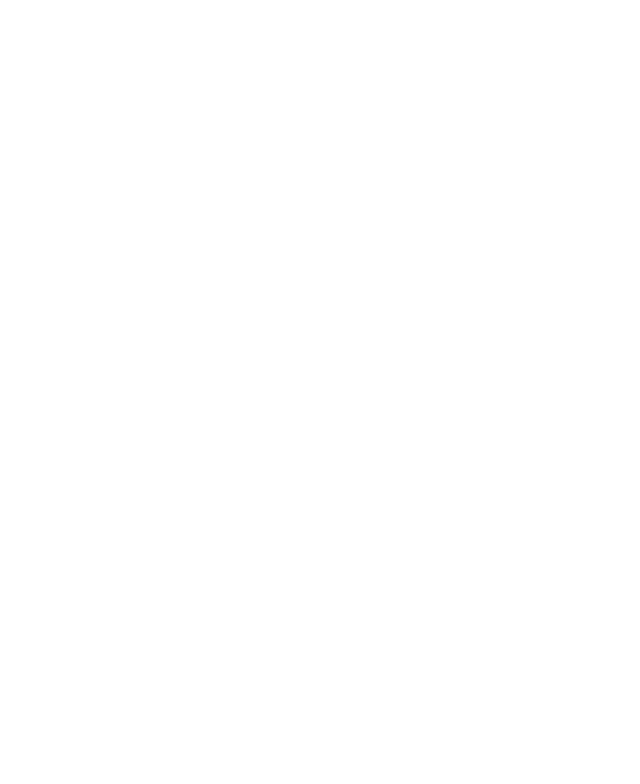
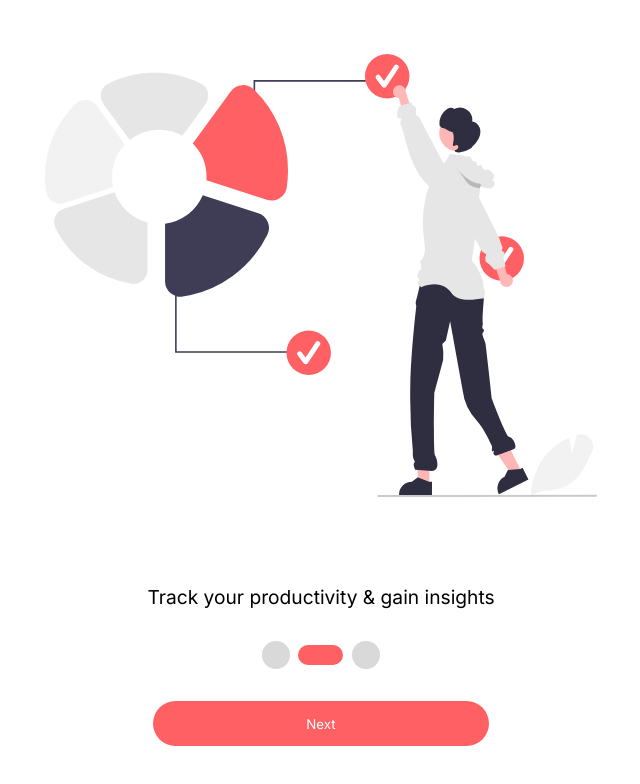
Before and after one commit to CesarBraz7/desafio-01-aws-react, a plain HTML site: page desafio-01/pages/apresentacao/tela3/index.html in a window 1280 px wide. Shown: the whole page, without its empty margins (319-959 px from the left). Drawn offline with Linux system fonts and the light colour scheme.

Commit message:
:sparkles: feat: add tela3

```diff
--- a/desafio-01/pages/apresentacao/tela3/index.html
+++ b/desafio-01/pages/apresentacao/tela3/index.html
@@ -7,7 +7,18 @@
     <title>Pomo</title>
 </head>
 <body>
-
+    <main>
+        <div id="content">
+            <img src="../../../assets/imgs/image2.svg" alt="img1">
+            <span>Track your productivity & gain insights</span>
+            <div id="markers">
+                <button></button>
+                <button id="selected"></button>
+                <button></button>
+            </div>
+            <button id="next">Next</button>
+        </div>
+    </main>
 
     <script src="script.js"></script>
 </body>
--- a/desafio-01/pages/apresentacao/tela3/style.css
+++ b/desafio-01/pages/apresentacao/tela3/style.css
@@ -1 +1,70 @@
 @import url('https://fonts.googleapis.com/css2?family=Inter:ital,opsz,wght@0,14..32,100..900;1,14..32,100..900&display=swap');
+
+:root{
+    --btn-color: #FF6064;
+    --marker-color: #D9D9D9;
+}
+
+*{
+    margin: 0;
+    padding: 0;
+    box-sizing: border-box;
+    font-family: 'Inter', sans-serif;
+}
+
+main{
+    width: 100vw;
+    height: 100vh;
+    display: flex;
+    align-items: center;
+    justify-content: center;
+}
+
+img{
+    width: 80%;
+    margin-bottom: 7vh;
+}
+
+span{
+    font-size: larger;
+}
+
+#content{
+    display: flex;
+    align-items: center;
+    justify-content: space-between;
+    flex-direction: column;
+    gap: 4vh;
+}
+
+#markers{
+    display: flex;
+    align-items: center;
+    justify-content: space-around;
+    width: 127px;
+}
+
+#markers button{
+    border: none;
+    background-color: var(--marker-color);
+    border-radius: 50px;
+    width: 28px;
+    height: 28px;
+}
+
+#markers #selected{
+    border: none;
+    background-color: var(--btn-color);
+    border-radius: 10px;
+    width: 45px;
+    height: 20px;
+}
+
+#next{
+    width: 336px;
+    height: 45px;
+    border: none;
+    background-color: var(--btn-color);
+    color: white;
+    border-radius: 25px;
+}
```
